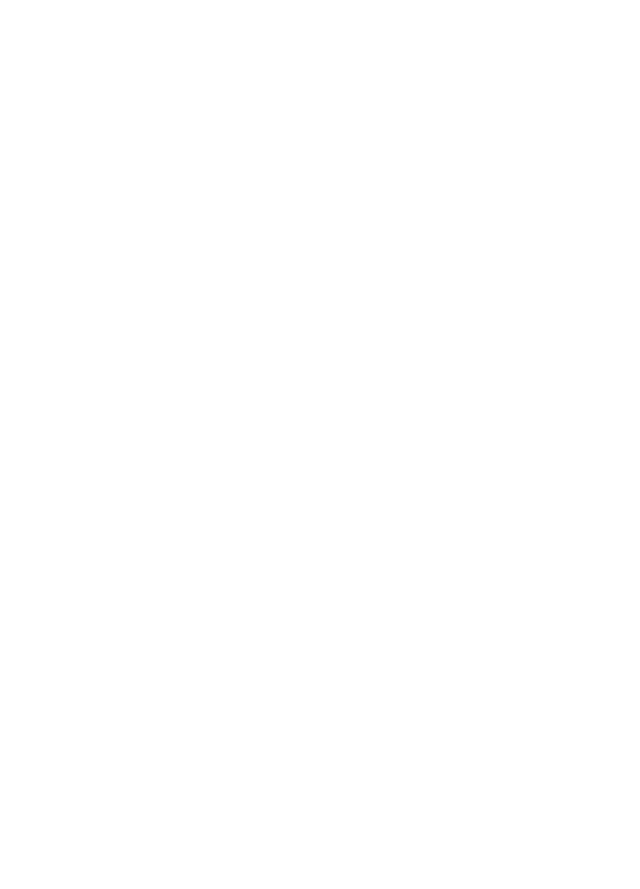
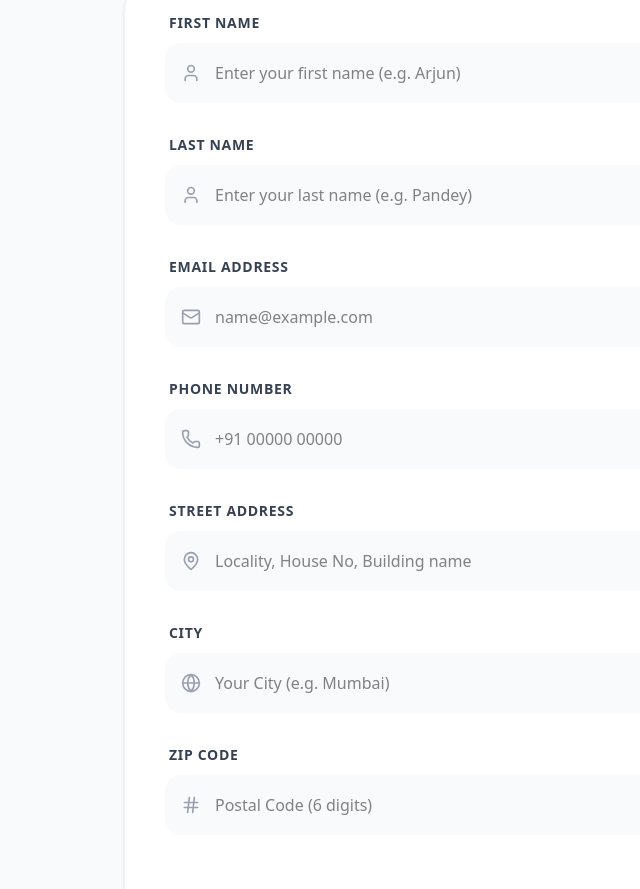
Before and after one commit to arjunkumarpandey45/EKart, a React app in the folder frontend/: page /profile in a window 1280 px wide. Shown: the part 420-1309 px from the top of the page, without its empty margins (180-820 px from the left). Before the commit the page ends 800 px from the top, so only its background shows below. Built offline with nearby package versions, Linux system fonts and the light colour scheme; the HTML template or start-up script is replaced by a standard one.

Commit message:
profile section added

```diff
--- /dev/null
+++ b/frontend/src/pages/Orders.jsx
@@ -0,0 +1,11 @@
+import React from 'react'
+
+function Orders() {
+  return (
+    <div>
+
+    </div>
+  )
+}
+
+export default Orders
--- a/frontend/src/pages/Profile.jsx
+++ b/frontend/src/pages/Profile.jsx
@@ -1,11 +1,137 @@
-import React from 'react'
+import React from "react";
+import { Camera, MapPin, Phone, User, Mail, Globe, Save, Hash } from "lucide-react";
 
 function Profile() {
   return (
-    <div>
+    <section className="min-h-screen bg-[#F8FAFC] pt-24 pb-12 px-4 sm:px-6">
+      <div className="mx-auto max-w-2xl"> {/* Form ko readable rakhne ke liye width limit ki hai */}
 
-    </div>
-  )
+        {/* Profile Heading */}
+        <div className="mb-10 text-center">
+          <h1 className="text-4xl font-extrabold text-gray-900 tracking-tight">Edit Profile</h1>
+          <p className="text-gray-500 mt-2">Personalize your account information below.</p>
+        </div>
+
+        {/* Profile Image Section */}
+        <div className="flex justify-center mb-10">
+          <div className="relative group">
+            <div className="w-36 h-36 rounded-full bg-white shadow-xl border-4 border-white overflow-hidden flex items-center justify-center">
+              <User size={60} className="text-indigo-100" />
+            </div>
+            <label className="absolute bottom-2 right-2 bg-indigo-600 p-2.5 rounded-full text-white cursor-pointer shadow-lg hover:bg-indigo-700 transition-all hover:scale-110">
+              <Camera size={20} />
+              <input type="file" className="hidden" />
+            </label>
+          </div>
+        </div>
+
+        {/* Vertical Form Fields */}
+        <div className="bg-white rounded-[2.5rem] p-8 md:p-10 shadow-sm border border-gray-100">
+          <form className="space-y-8"> {/* Har field ke beech 32px ka gap */}
+
+            {/* --- POINT 1: FIRST NAME --- */}
+            <div className="flex flex-col gap-2.5">
+              <label className="text-sm font-bold text-gray-700 uppercase tracking-wider ml-1">First Name</label>
+              <div className="relative group">
+                <User className="absolute left-4 top-1/2 -translate-y-1/2 text-gray-400 group-focus-within:text-indigo-500 transition-colors" size={20} />
+                <input
+                  type="text"
+                  placeholder="Enter your first name (e.g. Arjun)"
+                  className="w-full pl-12 pr-4 py-4 rounded-2xl bg-gray-50 border-2 border-transparent focus:border-indigo-500 focus:bg-white transition-all outline-none"
+                />
+              </div>
+            </div>
+
+            {/* --- POINT 2: LAST NAME --- */}
+            <div className="flex flex-col gap-2.5">
+              <label className="text-sm font-bold text-gray-700 uppercase tracking-wider ml-1">Last Name</label>
+              <div className="relative group">
+                <User className="absolute left-4 top-1/2 -translate-y-1/2 text-gray-400 group-focus-within:text-indigo-500 transition-colors" size={20} />
+                <input
+                  type="text"
+                  placeholder="Enter your last name (e.g. Pandey)"
+                  className="w-full pl-12 pr-4 py-4 rounded-2xl bg-gray-50 border-2 border-transparent focus:border-indigo-500 focus:bg-white transition-all outline-none"
+                />
+              </div>
+            </div>
+
+            {/* --- POINT 3: EMAIL --- */}
+            <div className="flex flex-col gap-2.5">
+              <label className="text-sm font-bold text-gray-700 uppercase tracking-wider ml-1">Email Address</label>
+              <div className="relative group">
+                <Mail className="absolute left-4 top-1/2 -translate-y-1/2 text-gray-400 group-focus-within:text-indigo-500 transition-colors" size={20} />
+                <input
+                  type="email"
+                  placeholder="name@example.com"
+                  className="w-full pl-12 pr-4 py-4 rounded-2xl bg-gray-50 border-2 border-transparent focus:border-indigo-500 focus:bg-white transition-all outline-none"
+                />
+              </div>
+            </div>
+
+            {/* --- POINT 4: PHONE --- */}
+            <div className="flex flex-col gap-2.5">
+              <label className="text-sm font-bold text-gray-700 uppercase tracking-wider ml-1">Phone Number</label>
+              <div className="relative group">
+                <Phone className="absolute left-4 top-1/2 -translate-y-1/2 text-gray-400 group-focus-within:text-indigo-500 transition-colors" size={20} />
+                <input
+                  type="tel"
+                  placeholder="+91 00000 00000"
+                  className="w-full pl-12 pr-4 py-4 rounded-2xl bg-gray-50 border-2 border-transparent focus:border-indigo-500 focus:bg-white transition-all outline-none"
+                />
+              </div>
+            </div>
+
+            {/* --- POINT 5: ADDRESS --- */}
+            <div className="flex flex-col gap-2.5">
+              <label className="text-sm font-bold text-gray-700 uppercase tracking-wider ml-1">Street Address</label>
+              <div className="relative group">
+                <MapPin className="absolute left-4 top-1/2 -translate-y-1/2 text-gray-400 group-focus-within:text-indigo-500 transition-colors" size={20} />
+                <input
+                  type="text"
+                  placeholder="Locality, House No, Building name"
+                  className="w-full pl-12 pr-4 py-4 rounded-2xl bg-gray-50 border-2 border-transparent focus:border-indigo-500 focus:bg-white transition-all outline-none"
+                />
+              </div>
+            </div>
+
+            {/* --- POINT 6: CITY --- */}
+            <div className="flex flex-col gap-2.5">
+              <label className="text-sm font-bold text-gray-700 uppercase tracking-wider ml-1">City</label>
+              <div className="relative group">
+                <Globe className="absolute left-4 top-1/2 -translate-y-1/2 text-gray-400 group-focus-within:text-indigo-500 transition-colors" size={20} />
+                <input
+                  type="text"
+                  placeholder="Your City (e.g. Mumbai)"
+                  className="w-full pl-12 pr-4 py-4 rounded-2xl bg-gray-50 border-2 border-transparent focus:border-indigo-500 focus:bg-white transition-all outline-none"
+                />
+              </div>
+            </div>
+
+            {/* --- POINT 7: ZIP CODE --- */}
+            <div className="flex flex-col gap-2.5">
+              <label className="text-sm font-bold text-gray-700 uppercase tracking-wider ml-1">Zip Code</label>
+              <div className="relative group">
+                <Hash className="absolute left-4 top-1/2 -translate-y-1/2 text-gray-400 group-focus-within:text-indigo-500 transition-colors" size={20} />
+                <input
+                  type="text"
+                  placeholder="Postal Code (6 digits)"
+                  className="w-full pl-12 pr-4 py-4 rounded-2xl bg-gray-50 border-2 border-transparent focus:border-indigo-500 focus:bg-white transition-all outline-none"
+                />
+              </div>
+            </div>
+
+            {/* Action Button */}
+            <div className="pt-6">
+              <button className="w-full py-4 bg-indigo-600 text-white rounded-[1.2rem] font-bold text-lg hover:bg-indigo-700 shadow-xl shadow-indigo-100 transition-all active:scale-[0.98] flex items-center justify-center gap-3">
+                <Save size={20} /> Save Changes
+              </button>
+            </div>
+
+          </form>
+        </div>
+      </div>
+    </section>
+  );
 }
 
-export default Profile
+export default Profile;
```
